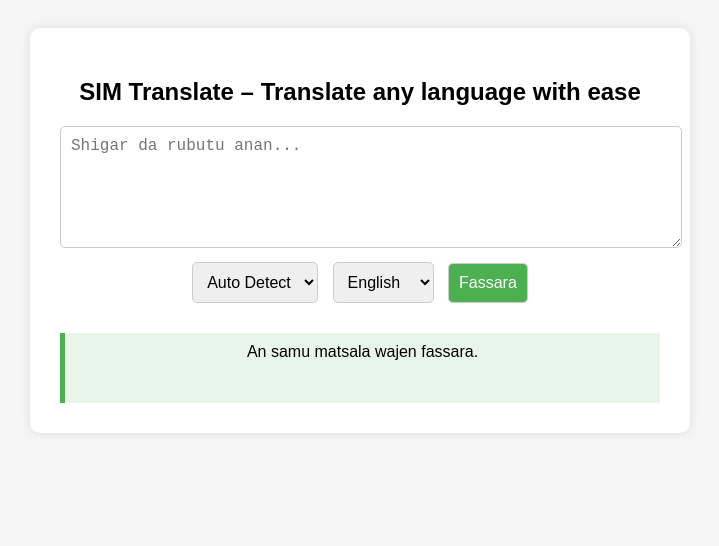
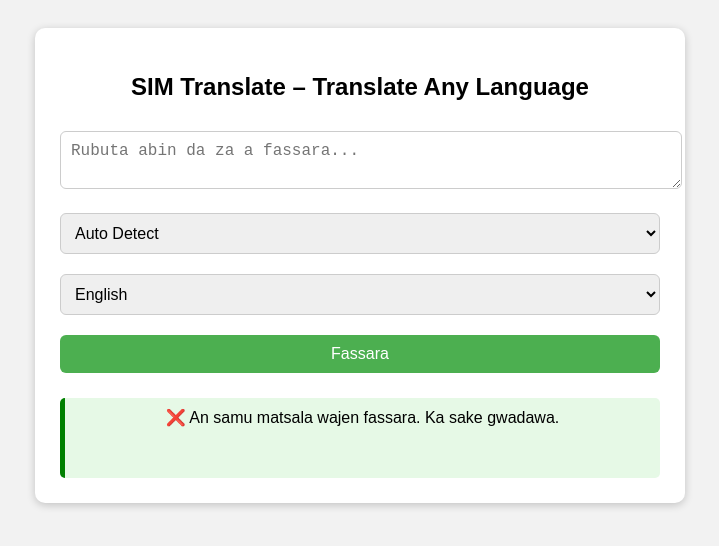
Before and after one commit to Maijikkah/sim-translate, a plain HTML site: page index.html in a window 1280 px wide. Both pictures are taken after a click on the button "Fassara". Shown: the whole page, without its empty margins (280-999 px from the left). Drawn offline with Linux system fonts and the light colour scheme; no server answers.

Commit message:
Update index.html

```diff
--- a/index.html
+++ b/index.html
@@ -1,59 +1,51 @@
-<!-- SIM Translate index.html content -->
 <!DOCTYPE html>
 <html lang="en">
 <head>
   <meta charset="UTF-8" />
-  <meta name="viewport" content="width=device-width, initial-scale=1.0" />
+  <meta name="viewport" content="width=device-width, initial-scale=1.0"/>
   <title>SIM Translate</title>
   <style>
     body {
-      font-family: Arial, sans-serif;
-      background: #f5f5f5;
+      font-family: sans-serif;
+      background: #f2f2f2;
       padding: 20px;
       text-align: center;
     }
     .container {
       background: white;
-      padding: 30px;
+      padding: 25px;
       border-radius: 10px;
-      box-shadow: 0 0 10px rgba(0,0,0,0.1);
+      box-shadow: 0 2px 8px rgba(0,0,0,0.2);
       max-width: 600px;
       margin: auto;
     }
-    textarea {
+    textarea, select, button {
       width: 100%;
-      height: 100px;
+      margin: 10px 0;
       padding: 10px;
       font-size: 16px;
-      border-radius: 5px;
-      border: 1px solid #ccc;
-      resize: vertical;
-    }
-    select, button {
-      padding: 10px;
-      font-size: 16px;
-      margin: 10px 5px;
-      border-radius: 5px;
+      border-radius: 6px;
       border: 1px solid #ccc;
     }
     button {
       background-color: #4CAF50;
       color: white;
-      cursor: pointer;
+      border: none;
     }
     .output {
-      margin-top: 20px;
+      margin-top: 15px;
+      min-height: 60px;
+      background: #e6f9e6;
       padding: 10px;
-      background-color: #e8f5e9;
-      border-left: 5px solid #4CAF50;
-      min-height: 50px;
+      border-left: 5px solid green;
+      border-radius: 5px;
     }
   </style>
 </head>
 <body>
   <div class="container">
-    <h2>SIM Translate – Translate any language with ease</h2>
-    <textarea id="inputText" placeholder="Shigar da rubutu anan..."></textarea><br />
+    <h2>SIM Translate – Translate Any Language</h2>
+    <textarea id="inputText" placeholder="Rubuta abin da za a fassara..."></textarea>
     <select id="fromLang">
       <option value="auto">Auto Detect</option>
       <option value="en">English</option>
@@ -61,7 +53,6 @@
       <option value="fr">French</option>
       <option value="es">Spanish</option>
       <option value="ar">Arabic</option>
-      <option value="zh">Chinese</option>
     </select>
     <select id="toLang">
       <option value="en">English</option>
@@ -69,11 +60,9 @@
       <option value="fr">French</option>
       <option value="es">Spanish</option>
       <option value="ar">Arabic</option>
-      <option value="zh">Chinese</option>
     </select>
     <button onclick="translateText()">Fassara</button>
-
-    <div class="output" id="outputText"></div>
+    <div class="output" id="outputText">Sakamakon fassara zai bayyana a nan.</div>
   </div>
 
   <script>
@@ -81,12 +70,11 @@
       const inputText = document.getElementById('inputText').value;
       const fromLang = document.getElementById('fromLang').value;
       const toLang = document.getElementById('toLang').value;
-      const outputText = document.getElementById('outputText');
-
-      outputText.innerText = 'Ana fassara...';
+      const output = document.getElementById('outputText');
+      output.innerText = 'Ana fassara...';
 
       try {
-        const response = await fetch('https://translate.terraprint.co/translate', {
+        const res = await fetch('https://translate.terraprint.co/translate', {
           method: 'POST',
           headers: { 'Content-Type': 'application/json' },
           body: JSON.stringify({
@@ -97,10 +85,11 @@
           })
         });
 
-        const data = await response.json();
-        outputText.innerText = data.translatedText;
-      } catch (error) {
-        outputText.innerText = 'An samu matsala wajen fassara.';
+        const data = await res.json();
+        output.innerText = data.translatedText || 'Ba a samu sakamako ba.';
+      } catch (err) {
+        console.error(err);
+        output.innerText = '❌ An samu matsala wajen fassara. Ka sake gwadawa.';
       }
     }
   </script>
```
